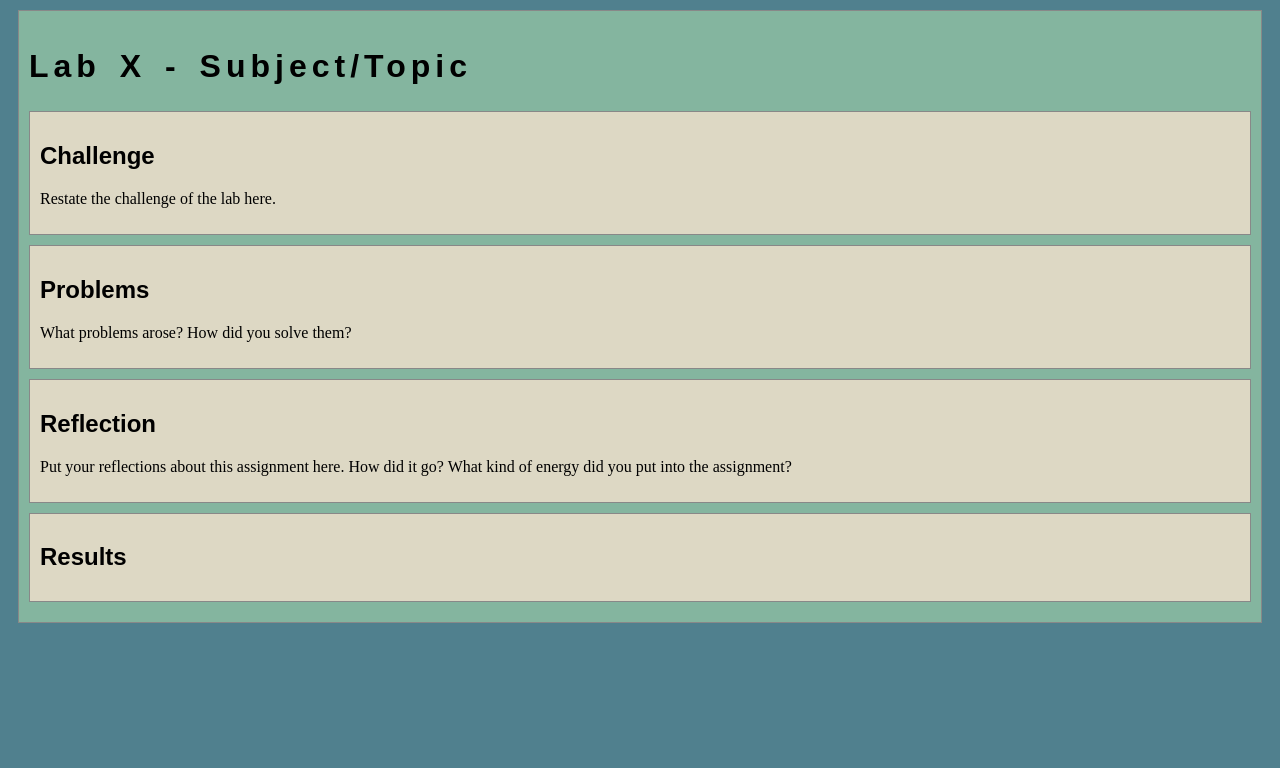
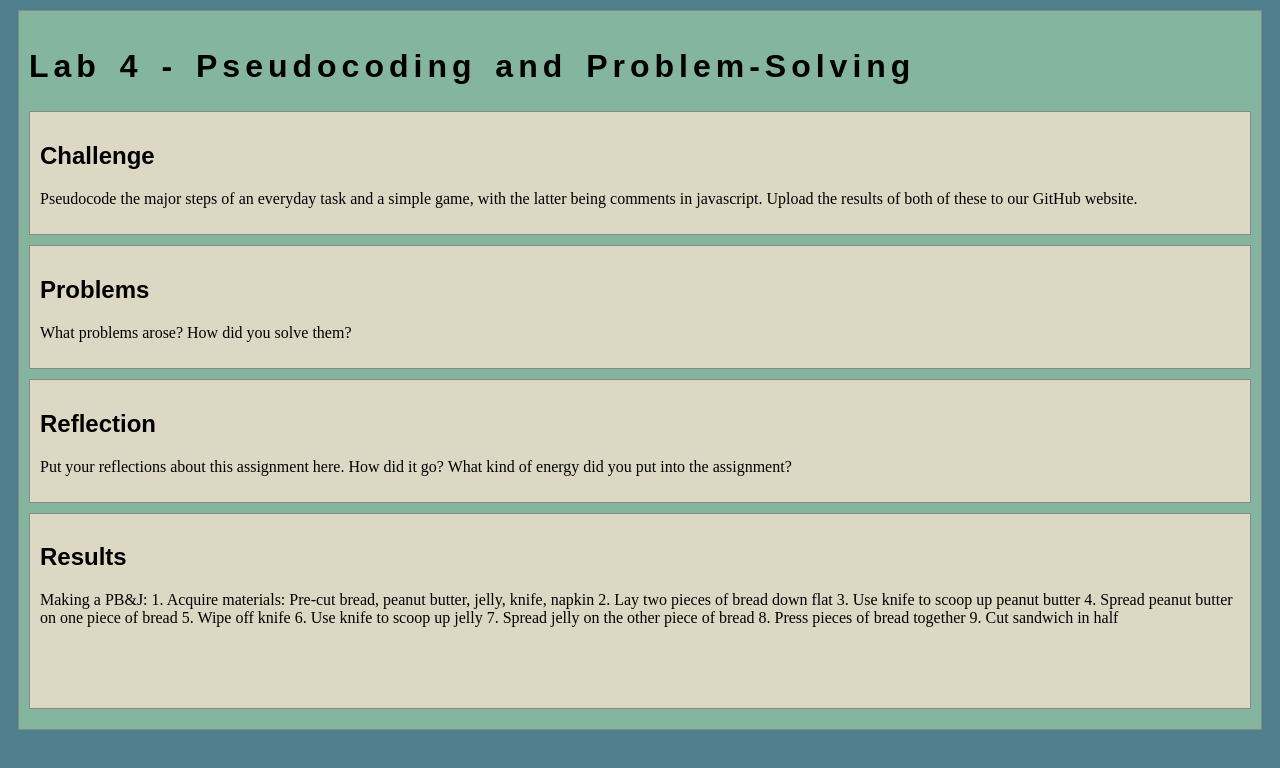
Before and after one commit to ashley-bobashley/art101, a plain HTML site: page lab4/index.html in a window 1280 px wide. Drawn offline with nearby package versions, Linux system fonts and the light colour scheme.

Commit message:
lab4 implementation

```diff
--- a/lab4/index.html
+++ b/lab4/index.html
@@ -2,7 +2,7 @@
 <html>
 <head>
 	<!-- This title is used for tabs and bookmarks -->
-	<title>Lab X - Subject/Topic</title>
+	<title>Lab 4 - Pseudocoding and Problem-Solving</title>
 
 	<!-- Use UTF character set, a good idea with any webpage -->
   	<meta charset="UTF-8" />
@@ -23,10 +23,10 @@
 	<!-- Style this page by changing the CSS in ../css/site.css or css/lab.css -->
 	<main id="content">
 		<section>
-			<h1>Lab X - Subject/Topic</h1>
+			<h1>Lab 4 - Pseudocoding and Problem-Solving</h1>
 			<div class="minor-section">
 					<h2>Challenge</h2>
-					<p>Restate the challenge of the lab here.</p>
+					<p>Pseudocode the major steps of an everyday task and a simple game, with the latter being comments in javascript. Upload the results of both of these to our GitHub website.</p>
 			</div>
 
 			<div class="minor-section">
@@ -41,8 +41,44 @@
 
 			<div class="minor-section">
 					<h2>Results</h2>
-					<div id="output"></div>
-			</div>
+					<div id="output">
+						Making a PB&J:
+
+						1. Acquire materials: Pre-cut bread, peanut butter, jelly, knife, napkin
+						2. Lay two pieces of bread down flat
+						3. Use knife to scoop up peanut butter
+						4. Spread peanut butter on one piece of bread
+						5. Wipe off knife
+						6. Use knife to scoop up jelly
+						7. Spread jelly on the other piece of bread
+						8. Press pieces of bread together
+						9. Cut sandwich in half
+
+						<pre> <code>
+							<!-- //Rock, Paper, Scissors
+							//An implementation of the game
+							//Ashley Stelljes <cstellje@ucsc.edu>
+							//April 23 2024
+
+							//Create the variables rock, paper, and scissors
+							//Choose 1 randomly
+							//Let user input their choice between rock, paper, or scissors
+							//Compare the two variables
+								//If values are the same, print both players’ choices and the text “It’s a tie!”, then the computer and player both choose again
+								//If values are different, then:
+									//If player has rock:
+										//If computer has scissors: print both players’ choices and the text “You Win!”
+										//If computer has paper: print both players’ choices and the text “You Lose!”
+									//If player has scissors:
+										//If computer has paper: print both players’ choices and the text “You Win!”
+										//If computer has rock: print both players’ choices and the text “You Lose!”
+									//If player has paper:
+										//If computer has rock: print both players’ choices and the text “You Win!”
+										//If computer has scissors: print both players’ choices and the text “You Lose!” -->
+						</pre> </code>
+					</div>
+				</div>
+
 		</section>
 		<nav id="links">
 			<!-- Put links to other pages (including the homepage) here. -->
--- a/lab4/js/lab.js
+++ b/lab4/js/lab.js
@@ -1,21 +1,20 @@
-// index.js - purpose and description here
-// Author: Your Name
-// Date:
+//Rock, Paper, Scissors
+//An implementation of the game
+//Ashley Stelljes <cstellje@ucsc.edu>
+//April 23 2024
 
-// Constants
-
-// Functions
-
-// this is an example function and this comment tells what it doees and what parameters are passed to it.
-function myFunction(param1, param2) {
-  // some code here
-  // return results;
-}
-
-function main() {
-  console.log("Main function started.");
-  // the code that makes everything happen
-}
-
-// let's get this party started
-main();
+//Create the variables rock, paper, and scissors
+//Choose 1 randomly
+//Let user input their choice between rock, paper, or scissors
+//Compare the two variables
+	//If values are the same, print both players’ choices and the text “It’s a tie!”, then the computer and player both choose again
+	//If values are different, then:
+		//If player has rock:
+			//If computer has scissors: print both players’ choices and the text “You Win!”
+			//If computer has paper: print both players’ choices and the text “You Lose!”
+		//If player has scissors:
+			//If computer has paper: print both players’ choices and the text “You Win!”
+			//If computer has rock: print both players’ choices and the text “You Lose!”
+		//If player has paper:
+			//If computer has rock: print both players’ choices and the text “You Win!”
+			//If computer has scissors: print both players’ choices and the text “You Lose!”
```
